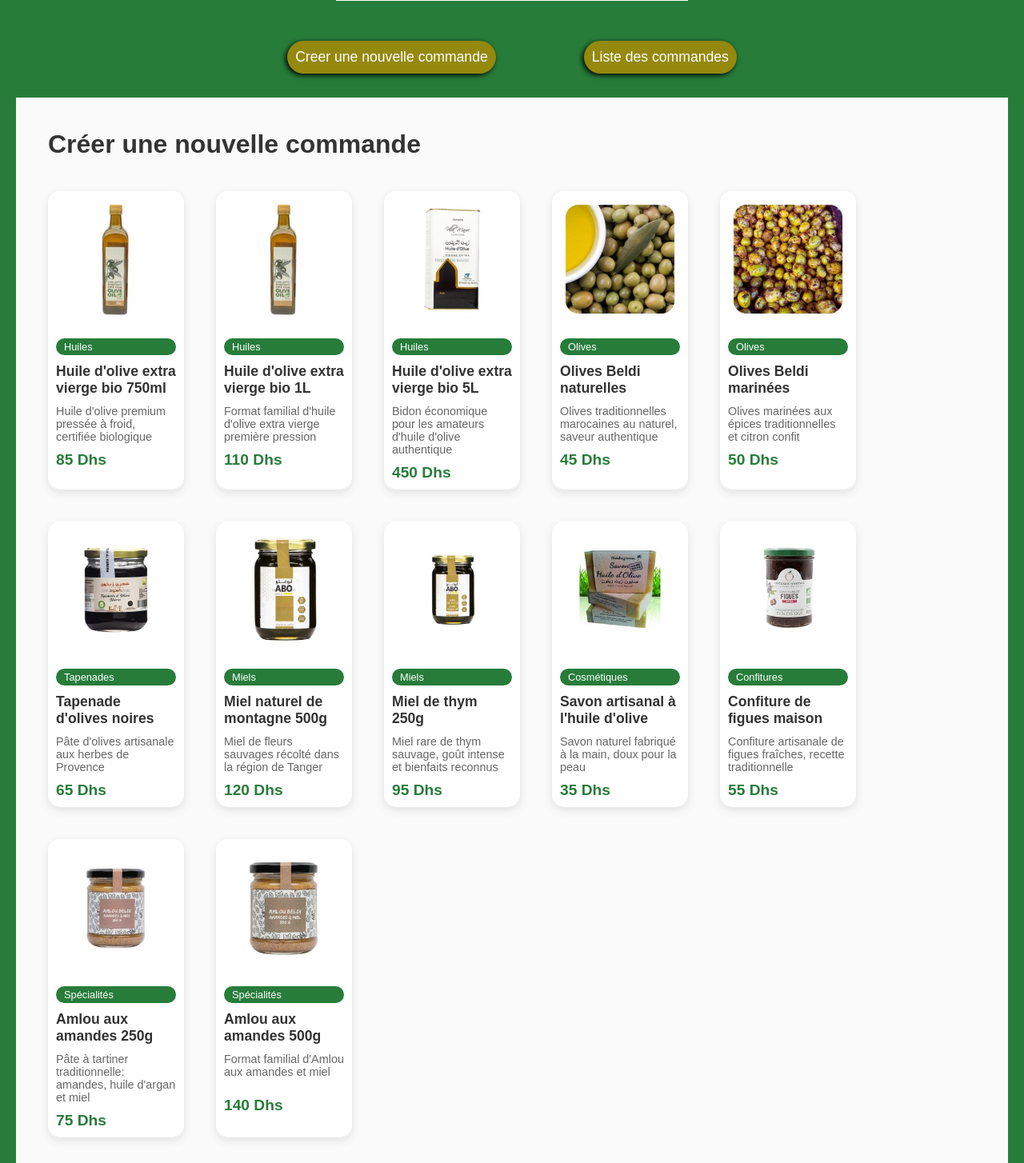
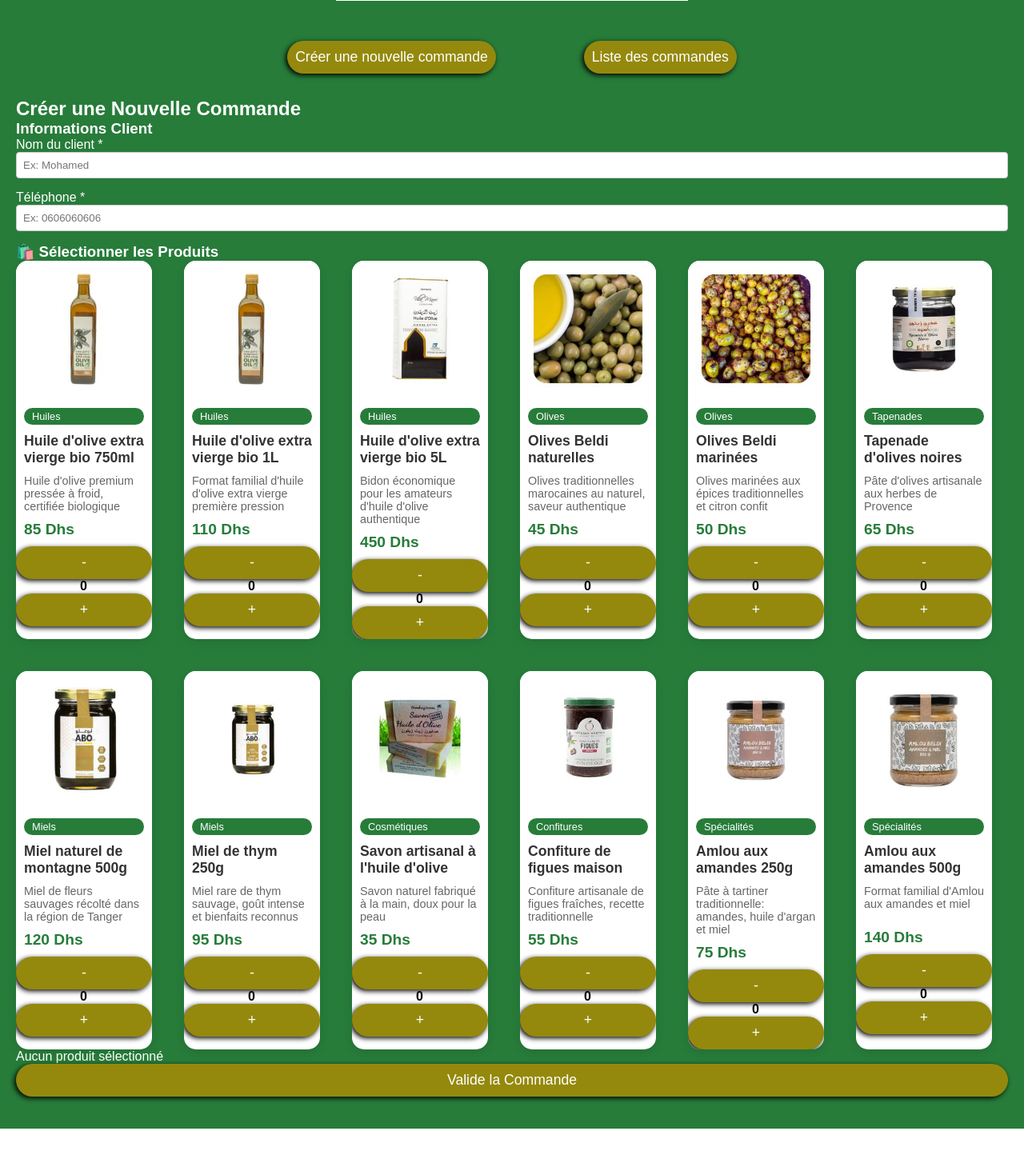
Before and after one commit to medool421/elghousni-order-management, a React (Create React App) app: page / in a window 1280 px wide. Shown: the part 116-1570 px from the top of the page at 80% size. After the commit the page ends 1527 px from the top, so only its background shows below. Built offline with nearby package versions, Linux system fonts and the light colour scheme.

Commit message:
friday evening

```diff
--- a/src/App.css
+++ b/src/App.css
@@ -140,3 +140,42 @@ border-style: none;
 
 
 }
+form {
+  max-width: 300px;
+  margin: 50px auto;
+  padding: 20px;
+  border: 1px solid #ddd;
+  border-radius: 8px;
+  background-color: #f9f9f9;
+}
+
+input {
+  display: block;
+  width: 100%;
+  padding: 8px;
+  margin-bottom: 15px;
+  box-sizing: border-box;
+  border: 1px solid #ccc;
+  border-radius: 4px;
+}
+
+button {
+  width: 100%;
+  padding: 10px;
+  background-color: #4CAF50;
+  color: white;
+  border: none;
+  border-radius: 4px;
+  cursor: pointer;
+}
+
+button:hover {
+  background-color: #45a049;
+}
+
+.product-quantity {
+  font-weight: bold;
+  color: #000000;
+  text-align: center;
+  padding: 80px;
+}
--- a/src/App.jsx
+++ b/src/App.jsx
@@ -2,6 +2,7 @@ import React from "react";
 import ProductList from "../src/components/ProductList";
 import SideBar from "./components/SideBar";
 import "./App.css";
+
 
 function App() {
   return (
--- a/src/components/OrderForm.jsx
+++ b/src/components/OrderForm.jsx
@@ -0,0 +1,130 @@
+import React, { useState } from "react";
+import ProductList from "./ProductList";
+import OrderSummary from "./OrderSummary";
+
+function OrderForm({ onAddOrder }) {
+  const [customerName, setCustomerName] = useState("");
+  const [customerPhone, setCustomerPhone] = useState("");
+  const [selectedProducts, setSelectedProducts] = useState([]);
+
+  // Fonction pour ajouter/modifier un produit dans la commande
+  const handleAddProduct = (product, quantity) => {
+    const existingProduct = selectedProducts.find(item => item.id === product.id);
+
+    if (quantity === 0) {
+      setSelectedProducts(selectedProducts.filter(item => item.id !== product.id));
+    } else if (existingProduct) {
+
+
+        setSelectedProducts(
+        selectedProducts.map(item =>
+          item.id === product.id
+            ? { ...item, quantity: quantity }
+            : item
+        )
+      );
+    } else {
+      setSelectedProducts([
+        ...selectedProducts,
+        { ...product, quantity: quantity }
+      ]);
+    }
+  };
+
+  const handleRemoveProduct = (productId) => {
+    setSelectedProducts(
+      selectedProducts.filter(item => item.id !== productId)
+    );
+  };
+
+  const handleSubmit = () => {
+    if (!customerName.trim()) {
+      alert("Veuillez entrer le nom du client");
+      return;
+    }
+
+    if (!customerPhone.trim()) {
+      alert("Veuillez entrer le téléphone du client");
+      return;
+    }
+
+    if (selectedProducts.length === 0) {
+      alert("Veuillez sélectionner au moins un produit");
+      return;
+    }
+
+    const newOrder = {
+      id: Date.now(),
+      customerName: customerName.trim(),
+      customerPhone: customerPhone.trim(),
+      products: selectedProducts,
+      status: "en_attente",
+      date: new Date().toLocaleDateString("fr-FR"),
+      time: new Date().toLocaleTimeString("fr-FR", {
+        hour: '2-digit',
+        minute: '2-digit'
+      })
+    };
+
+    onAddOrder(newOrder);
+
+    setCustomerName("");
+    setCustomerPhone("");
+    setSelectedProducts([]);
+
+    alert("✅ Commande créée avec succès !");
+  };
+
+  return (
+    <div className="order-form-container">
+      <h2>Créer une Nouvelle Commande</h2>
+
+      <div className="form-section">
+        <h3>Informations Client</h3>
+        <div className="form-row">
+          <div className="form-group">
+            <label>Nom du client *</label>
+            <input
+              type="text"
+              value={customerName}
+              onChange={(e) => setCustomerName(e.target.value)}
+              placeholder="Ex: Mohamed"
+              className="form-input"
+            />
+          </div>
+
+          <div className="form-group">
+            <label>Téléphone *</label>
+            <input
+              type="tel"
+              value={customerPhone}
+              onChange={(e) => setCustomerPhone(e.target.value)}
+              placeholder="Ex: 0606060606"
+              className="form-input"
+            />
+          </div>
+        </div>
+      </div>
+
+      <div className="form-section">
+        <h3>🛍️ Sélectionner les Produits</h3>
+        <ProductList onAddProduct={handleAddProduct} />
+      </div>
+
+      <div className="form-section">
+        <OrderSummary
+          selectedProducts={selectedProducts}
+          onRemoveProduct={handleRemoveProduct}
+        />
+      </div>
+
+      <div className="form-actions">
+        <button onClick={handleSubmit} className="btn-submit">
+          Valide la Commande
+        </button>
+      </div>
+    </div>
+  );
+}
+
+export default OrderForm;
--- a/src/components/OrderSummary.jsx
+++ b/src/components/OrderSummary.jsx
@@ -0,0 +1,53 @@
+import React from "react";
+
+function OrderSummary({ selectedProducts, onRemoveProduct }) {
+
+    const total = selectedProducts.reduce((sum, product) => {
+    return sum + (product.price * product.quantity);
+  }, 0);
+
+  if (selectedProducts.length === 0) {
+    return (
+      <div className="order-summary empty">
+        <p>Aucun produit sélectionné</p>
+      </div>
+    );
+  }
+
+  return (
+    <div className="order-summary">
+      <h3>Résumé de la Commande</h3>
+
+      <div className="summary-items">
+        {selectedProducts.map(product => (
+          <div key={product.id} className="summary-item">
+            <div className="item-info">
+              <p className="item-name">{product.title}</p>
+              <p className="item-details">
+                {product.quantity} × {product.price} DH
+              </p>
+            </div>
+            <div className="item-actions">
+              <p className="item-total">
+                {product.quantity * product.price} DH
+              </p>
+              <button
+                onClick={() => onRemoveProduct(product.id)}
+                className="btn-remove"
+              >
+                🗑️
+              </button>
+            </div>
+          </div>
+        ))}
+      </div>
+
+      <div className="summary-total">
+        <span className="total-label">Total à Payer</span>
+        <span className="total-amount">{total} DH</span>
+      </div>
+    </div>
+  );
+}
+
+export default OrderSummary;
--- a/src/components/Product.jsx
+++ b/src/components/Product.jsx
@@ -1,5 +1,18 @@
-import React from "react";
-function Product({ product }) {
+import React, {useState} from "react";
+function Product({ product,onAddProduct}) {
+  const [quantity, setQuantity] = useState(0);
+
+  const handleDecrease = () => {const newQuantity = quantity > 0
+  ? quantity - 1 : 0;
+  setQuantity(newQuantity);
+  newQuantity > 0 && onAddProduct(product, newQuantity);
+};
+const handleIncrease = () => { const newQuantity = quantity + 1;
+  setQuantity(newQuantity);
+  onAddProduct(product, newQuantity);
+}
+
+
   return (
     <div className="product-card">
       <Img src={product.image} alt={product.title} />
@@ -7,9 +20,16 @@ function Product({ product }) {
       <h2><Title title={product.title} /></h2>
       <Desc desc={product.shortDescription} />
       <Price price={product.price} />
+
+      <div className="product-actions">
+        <button onClick={handleDecrease} className="btn-decrease">-</button>
+        <span className="product-quantity">{quantity}</span>
+        <button onClick={handleIncrease} className="btn-increase">+</button>
+      </div>
     </div>
+
   );
-}
+};
 
 function Img({ src, alt }) {
   return (
--- a/src/components/ProductList.jsx
+++ b/src/components/ProductList.jsx
@@ -2,13 +2,13 @@ import React from "react";
 import Product from "./Product";
 import data from "../data/products.json";
 
-function ProductList() {
+function ProductList({ onAddProduct }) {
   console.log(data);
 
   return (
     <div className="product-list">
       {data.products.map((item) => (
-        <Product key={item.id} product={item} />
+        <Product key={item.id} product={item} onAddProduct={onAddProduct} />
       ))}
     </div>
   );
--- a/src/components/SideBar.jsx
+++ b/src/components/SideBar.jsx
@@ -1,31 +1,62 @@
 import { useState } from 'react';
 import ProductList from './ProductList';
-function SideBar () {
+import OrderSummary from './OrderSummary';
+import OrderForm from './OrderForm';
+
+function SideBar() {
     const [currentView, setCurrentView] = useState('new-order');
+    const [orders, setOrders] = useState([]);
+
+    const handleAddOrder = (newOrder) => {
+        setOrders([...orders, newOrder]);
+        alert('Commande ajoutée avec succès !');
+    };
 
     return (
         <>
     <div className="Logo">
     <h1>ELGHOUSNI Coopérative</h1>
  </div>
+
     <div className="Side-bar">
     <ul>
-            <li><button className="nav-link"
-            onClick={() => setCurrentView('new-order')}>Creer une nouvelle commande</button></li>
-            <li><button className="nav-link"
-            onClick={() => setCurrentView('order-list')}>Liste des commandes</button></li>
+        <li><button className="nav-link" onClick={() => setCurrentView('new-order')}> Créer une nouvelle commande</button></li>
+        <li><button className="nav-link" onClick={() => setCurrentView('order-list')}> Liste des commandes </button></li>
     </ul>
     </div>
 
             <div className="main-content">
-                {currentView === 'new-order'
-                ? (<div className="ProductZone"><h1>Créer une nouvelle commande</h1>
-                <ProductList />
-                </div>)
-                : (<div className="OrderZone"><h1>Liste des commandes</h1>
-                </div>)}
+                {currentView === 'new-order' ? (
+                    <OrderForm onAddOrder={handleAddOrder} />
+                ) : (
+                    <div className="OrderZone">
+                        <h1>Liste des commandes</h1>
+                        {orders.length === 0 ? (
+                            <p className="no-orders">Aucune commande pour le moment</p>
+                        ) : (
+                            <div className="orders-list">
+                                {orders.map(order => (
+                                    <div key={order.id} className="order-card">
+                                        <h3>Commande #{order.id}</h3>
+                                        <p><strong>Client:</strong> {order.customerName}</p>
+                                        <p><strong>Téléphone:</strong> {order.customerPhone}</p>
+                                        <p><strong>Date:</strong> {order.date} à {order.time}</p>
+                                        <p><strong>Produits:</strong> {order.products.length} article(s)</p>
+                                        <p className="order-total">
+                                            <strong>Total:</strong> {
+                                                order.products.reduce((sum, p) => sum + (p.price * p.quantity), 0)
+                                            } DH
+                                        </p>
+                                        <span className="order-status">{order.status}</span>
+                                    </div>
+                                ))}
+                            </div>
+                        )}
+                    </div>
+                )}
             </div>
         </>
-)
+    );
 }
-export default SideBar
+
+export default SideBar;
```
Lines whose indentation alone changed are shown as unchanged.
